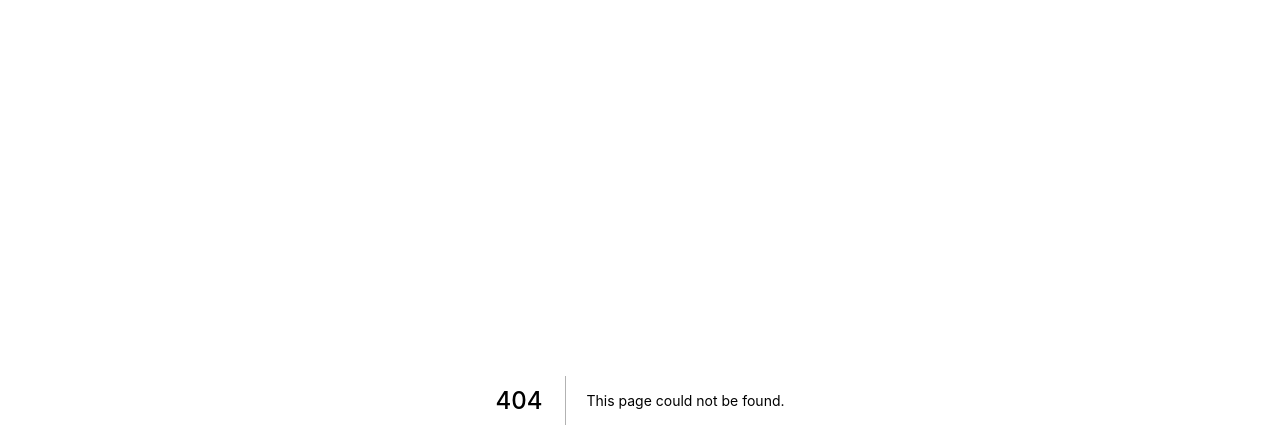
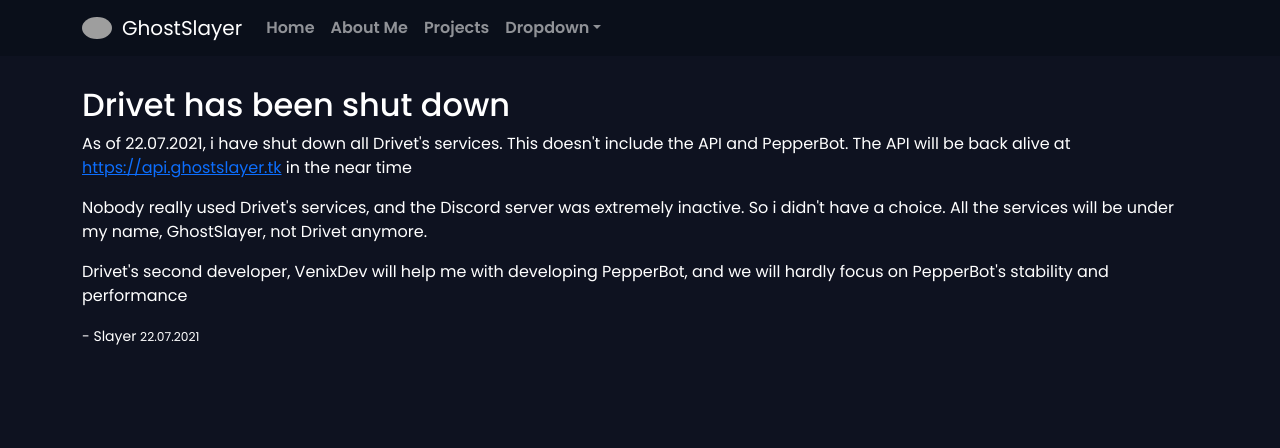
Before and after one commit to GhostSlayer/Website, a Next.js app: page /drivet in a window 1280 px wide. Before the commit this address had no page. Shown: the top 448 px of the page. Built offline with nearby package versions, Linux system fonts and the light colour scheme; grey boxes are pictures that could not be loaded.

Commit message:
Initial Commit

```diff
--- /dev/null
+++ b/components/ActiveLink.js
@@ -0,0 +1,30 @@
+import { useRouter } from 'next/router'
+import PropTypes from 'prop-types'
+import Link from 'next/link'
+import React, { Children } from 'react'
+
+export const ActiveLink = ({ children, activeClassName, ...props }) => {
+  const { asPath } = useRouter()
+  const child = Children.only(children)
+  const childClassName = child.props.className || ''
+
+  // pages/index.js will be matched via props.href
+  // pages/about.js will be matched via props.href
+  // pages/[slug].js will be matched via props.as
+  const className =
+    asPath === props.href || asPath === props.as
+      ? `${childClassName} ${activeClassName}`.trim()
+      : childClassName
+
+  return (
+    <Link {...props}>
+      {React.cloneElement(child, {
+        className: className || null,
+      })}
+    </Link>
+  )
+}
+
+ActiveLink.propTypes = {
+  activeClassName: PropTypes.string.isRequired,
+}
--- /dev/null
+++ b/components/Alert.js
@@ -0,0 +1,16 @@
+import {Container, Navbar, Nav, NavDropdown, Image, Alert} from 'react-bootstrap'
+import Link from 'next/link'
+import {useState} from "react";
+
+export const AlertComponent = ({ show, variant, title, desc }) => {
+  const [showIt, setShow] = useState(show);
+
+  if (showIt) {
+    return (
+      <Alert variant={variant ? variant : 'primary'} onClose={() => setShow(false)} dismissible>
+        <Alert.Heading>{title}</Alert.Heading>
+        <p>{desc}</p>
+      </Alert>
+    );
+  } else return ('')
+}
--- /dev/null
+++ b/components/Navbar.js
@@ -0,0 +1,39 @@
+import { Container, Navbar, Nav, NavDropdown, Image } from 'react-bootstrap'
+import Link from 'next/link'
+import {ActiveLink} from "./ActiveLink";
+
+export const NavbarComponent = () => {
+    return (
+        <Navbar variant="dark" expand="md" style={{ marginBottom: '30px' }}>
+            <Container>
+                <Link href="/" shallow passHref>
+                    <Image src="https://gravatar.com/avatar/a9f4c0a25cb3fe768423187eac48b40d?s=512" className="nav-img" alt={"Drivet"} width={30} />
+                </Link>
+                <Link href="/" shallow passHref>
+                    <Navbar.Brand href="#home">GhostSlayer</Navbar.Brand>
+                </Link>
+                <Navbar.Toggle aria-controls="basic-navbar-nav" />
+                <Navbar.Collapse id="basic-navbar-nav">
+                <Nav className="me-auto">
+                    <ActiveLink activeClassName="active" href="/">
+                        <Nav.Link href="#home">Home</Nav.Link>
+                    </ActiveLink>
+                    <ActiveLink activeClassName="active" href="/about">
+                        <Nav.Link href="/about">About Me</Nav.Link>
+                    </ActiveLink>
+                    <ActiveLink activeClassName="active" href="/projects">
+                        <Nav.Link href="/projects">Projects</Nav.Link>
+                    </ActiveLink>
+                    <NavDropdown title="Dropdown" id="basic-nav-dropdown">
+                    <NavDropdown.Item href="#action/3.1">Action</NavDropdown.Item>
+                    <NavDropdown.Item href="#action/3.2">Another action</NavDropdown.Item>
+                    <NavDropdown.Item href="#action/3.3">Something</NavDropdown.Item>
+                    <NavDropdown.Divider />
+                    <NavDropdown.Item href="https://status.ghostslayer.tk" target="_blank">Service Status</NavDropdown.Item>
+                    </NavDropdown>
+                </Nav>
+                </Navbar.Collapse>
+            </Container>
+        </Navbar>
+    )
+  }
--- a/package.json
+++ b/package.json
@@ -9,8 +9,11 @@
     "lint": "next lint"
   },
   "dependencies": {
+    "bootstrap": "^5.0.2",
     "next": "11.0.1",
+    "prop-types": "^15.7.2",
     "react": "17.0.2",
+    "react-bootstrap": "^2.0.0-beta.4",
     "react-dom": "17.0.2"
   },
   "devDependencies": {
--- a/pages/_app.js
+++ b/pages/_app.js
@@ -1,7 +1,16 @@
 import '../styles/globals.css'
+import 'bootstrap/dist/css/bootstrap.min.css';
+import {NavbarComponent} from "../components/Navbar";
 
 function MyApp({ Component, pageProps }) {
-  return <Component {...pageProps} />
+  return (
+    <>
+      <NavbarComponent/>
+      <body>
+        <Component {...pageProps} />
+      </body>
+    </>
+  )
 }
 
 export default MyApp
--- /dev/null
+++ b/pages/drivet.js
@@ -0,0 +1,34 @@
+import { useRouter } from 'next/router'
+import {AlertComponent} from "../components/Alert";
+
+export default function Drivet() {
+  const router = useRouter()
+  const { ref } = router.query
+
+  return (
+    <div className="container">
+      {ref === 'drivet.xyz' &&
+        <AlertComponent
+          show
+          variant="warning"
+          title="Dear Drivet User"
+          desc="We automatically redirected you here from drivet.xyz. We have shut down Drivet. Please read the statement below"
+        />
+      }
+
+      <h2>Drivet has been shut down</h2>
+      <p>
+        As of 22.07.2021, i have shut down all Drivet&apos;s services. This doesn&apos;t include the API and PepperBot.
+        The API will be back alive at <a href="https://api.ghostslayer.tk">https://api.ghostslayer.tk</a> in the near time
+      </p>
+      <p>
+        Nobody really used Drivet&apos;s services, and the Discord server was extremely inactive. So i didn&apos;t have a choice.
+        All the services will be under my name, GhostSlayer, not Drivet anymore.
+      </p>
+      <p>
+        Drivet's second developer, VenixDev will help me with developing PepperBot, and we will hardly focus on PepperBot&apos;s stability and performance
+      </p>
+      <small>- Slayer <small>22.07.2021</small></small>
+    </div>
+  )
+}
--- a/styles/globals.css
+++ b/styles/globals.css
@@ -1,16 +1,27 @@
-html,
-body {
-  padding: 0;
-  margin: 0;
-  font-family: -apple-system, BlinkMacSystemFont, Segoe UI, Roboto, Oxygen,
-    Ubuntu, Cantarell, Fira Sans, Droid Sans, Helvetica Neue, sans-serif;
+@import url('https://fonts.googleapis.com/css2?family=Poppins:ital,wght@0,100;0,200;0,300;0,400;0,500;0,600;0,700;0,800;0,900;1,100;1,200;1,300;1,400;1,500;1,600;1,700;1,800;1,900&display=swap');
+
+* {
+    font-family: 'Poppins', sans-serif;
 }
 
-a {
-  color: inherit;
-  text-decoration: none;
+body {
+    background: #0E1220 !important;
+    color: white !important
 }
 
-* {
-  box-sizing: border-box;
+.nav-item, .nav-link {
+    font-weight: 600;
 }
+
+.navbar {
+    background-color: #0A0F1A !important;
+}
+
+.nav-img-mobile {
+    margin-bottom: 10px
+}
+
+.nav-img {
+    margin-right: 10px !important;
+    border-radius: 100%;
+}
```
Also changed, not shown: pages/404.js (added, +24 -0 lines), pages/index.js (+4 -63 lines), styles/Home.module.css (deleted, +0 -121 lines), 2 other files (tests, documents, lock files or other folders).
